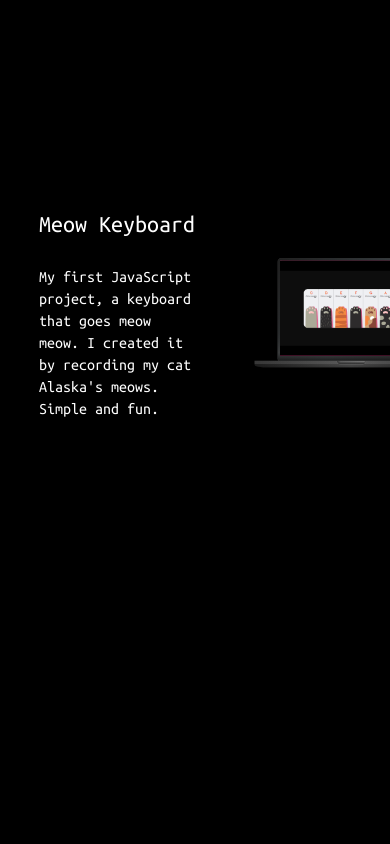
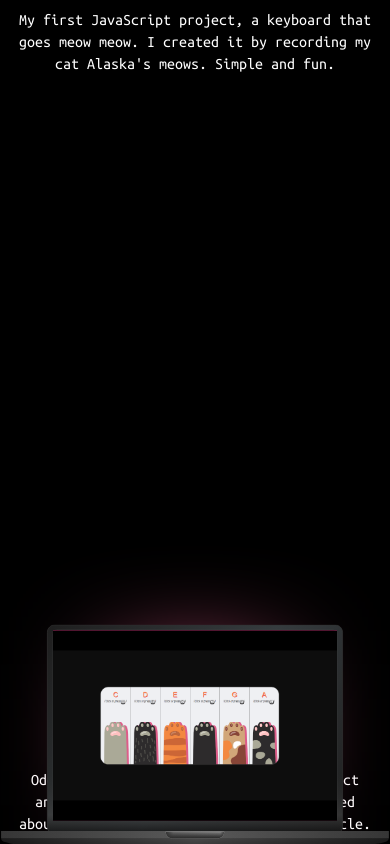
Before and after one commit to celescript/portfolio, a Next.js app: page / in a window 390 px wide. Shown: the part 2641-3485 px from the top of the page. Built offline with nearby package versions, Linux system fonts and the light colour scheme.

Commit message:
fixing mobile

```diff
--- a/components/organisms/projects/atoms/project-preview.tsx
+++ b/components/organisms/projects/atoms/project-preview.tsx
@@ -46,6 +46,7 @@ export default function ProjectPreview({
       .to('.macshadow', {
         backgroundColor: data.color,
         ease: 'power2.out',
+        zIndex: 100,
       })
 
     return () => {
--- a/components/organisms/projects/atoms/project.tsx
+++ b/components/organisms/projects/atoms/project.tsx
@@ -8,8 +8,8 @@ interface ProjectProps {
 
 export const Project = ({ title, description }: ProjectProps) => {
   return (
-    <div className='relative h-[90vh] text-white flex flex-col justify-center align-middle'>
-      <div className='w-[50vw] pl-[10vw] space-y-6 '>
+    <div className='relative h-[90vh] text-white flex flex-col justify-start text-center md:text-left md:justify-center align-middle'>
+      <div className='md:w-[50vw] md:pl-[10vw] px-4 space-y-6 '>
         <h2 className='text-24 lg:text-44  font-mono'>{title}</h2>
         <p className='text-16 lg:text-20 leading-snug'>{description}</p>
       </div>
--- a/components/organisms/projects/index.tsx
+++ b/components/organisms/projects/index.tsx
@@ -29,10 +29,13 @@ export const Projects = () => {
 
   return (
     <>
-      <div className='relative overflow-x-hidden' ref={projectsContainer}>
+      <div
+        className='relative overflow-x-hidden overflow-y-visible'
+        ref={projectsContainer}
+      >
         {/* MAC OVERLAY */}
-        <div className='absolute h-screen w-full  overflow-y-visible pinned'>
-          <div className='absolute w-[50vw] md:w-[60vw] -right-[15vw] top-1/2 translate-y-[-50%]'>
+        <div className='absolute h-screen w-full pinned z-[100]'>
+          <div className='absolute w-full md:w-[50vw] lg:w-[60vw] left-0 max-w-[400px] md:max-w-none md:-right-[15vw] md:left-auto right-0 bottom-0 md:bottom-1/2 translate-y-[50%]'>
             <MacPreview
               projectData={projectData}
               projectsContainer={projectsContainer}
@@ -41,8 +44,8 @@ export const Projects = () => {
         </div>
 
         {/* CONTENT */}
-        <div className=' w-full h-[5vh]'></div>
-        <div className='relative'>
+        <div className='w-full h-[5vh]'></div>
+        <div className='relative z-50 pt-4 md:pt-0'>
           {projectData.map((project, i) => {
             return (
               <Project
--- a/components/organisms/projects/mac-preview.tsx
+++ b/components/organisms/projects/mac-preview.tsx
@@ -29,7 +29,7 @@ export const MacPreview = ({
           )
         })}
       </div>
-      <div className='absolute inset-x-28 inset-y-10 bg-[#DE5C89] blur-[90px] macshadow' />
+      <div className='absolute inset-x-28 inset-y-10 bg-[#DE5C89] blur-[50px]  md:blur-[90px] macshadow' />
       {/* <div className='absolute inset-24 bg-[#DE5C89] blur-[100px] macshadow' /> */}
 
       <Image
```
